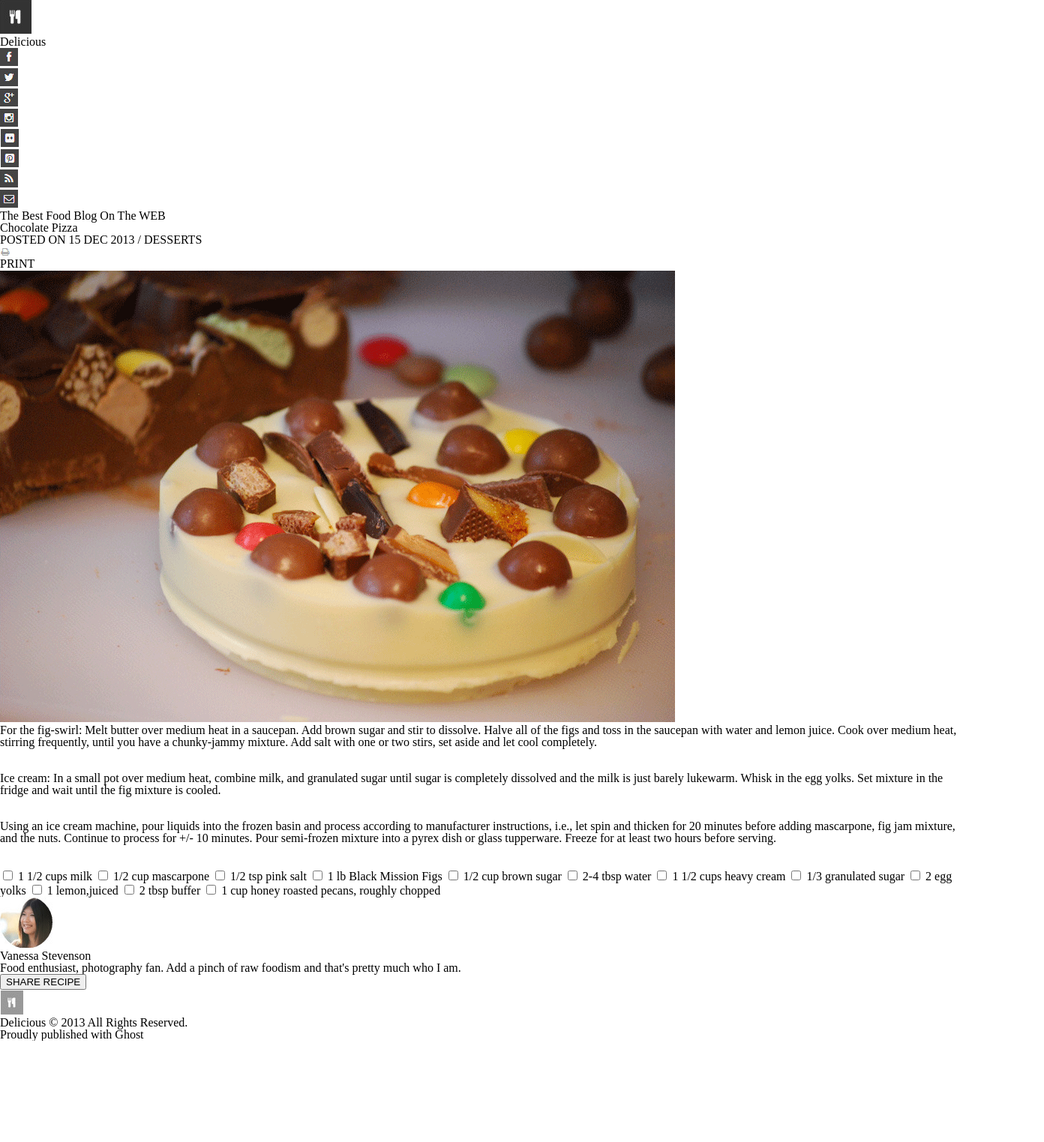
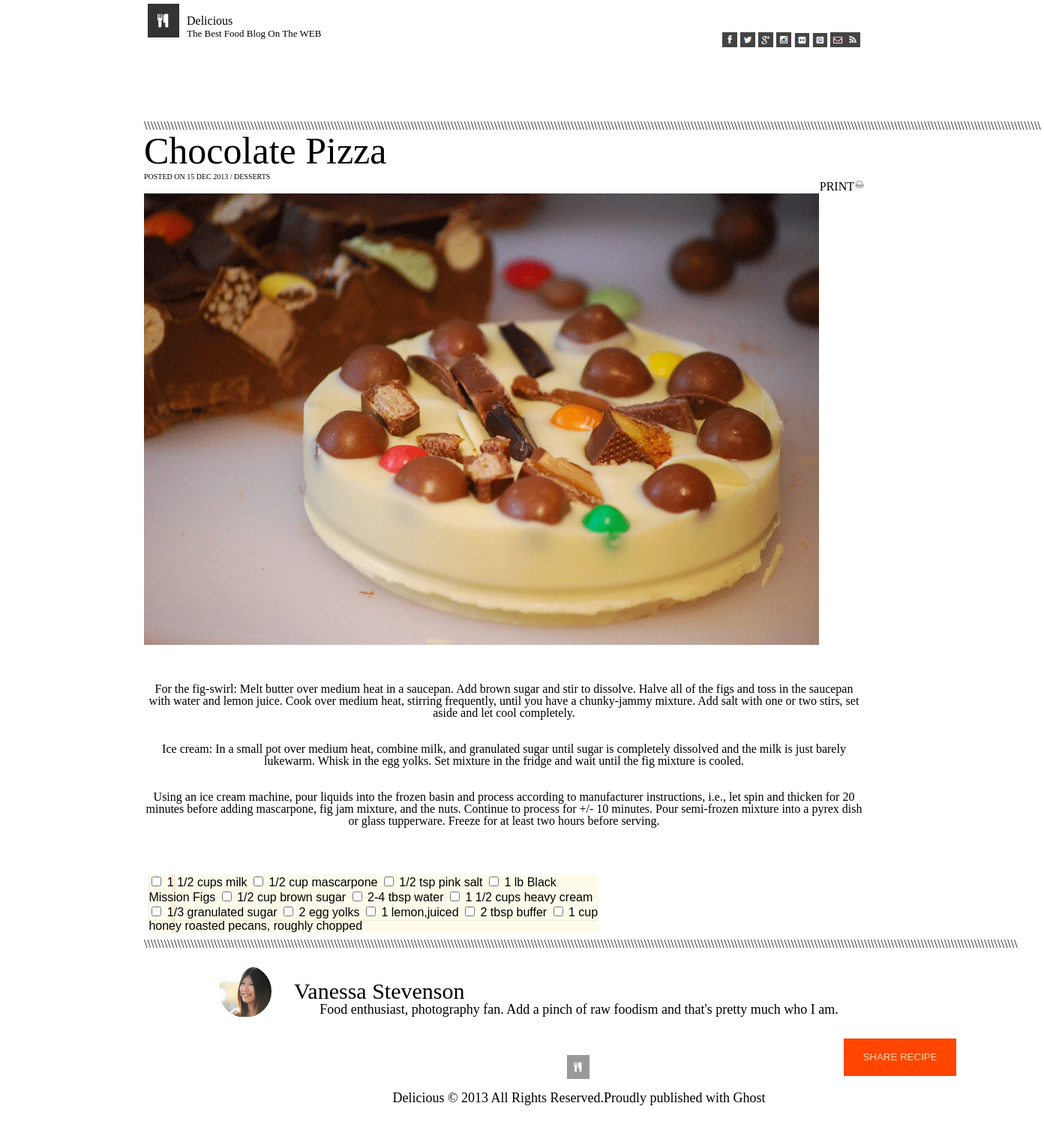
Before and after one commit to leenahmad/chocolate-pizza, a plain HTML site: page index.html in a window 1280 px wide. Shown: the whole page at 75% size, 1392 px wide, since content can reach past the window. Before the commit the page ends 1388 px from the top, so only its background shows below. Drawn offline with Linux system fonts and the light colour scheme.

Commit message:
add css by hala

```diff
--- a/css/style.css
+++ b/css/style.css
@@ -0,0 +1,153 @@
+
+ html{
+    width: 75%;
+    margin-right:15%;
+    margin-left: 15%;
+
+}
+header section {
+
+    width: 100%;
+    float: left;
+  }
+
+  header div {
+    margin: 5px;
+     /* width: 50px;  */
+    height: 150px;
+  }
+
+   div h1{
+    padding-top: 15px;
+  }
+  div h3{
+    width: 400px;
+    padding-top: 50px;
+     font-size: small;
+    padding-right: 300px;
+     display: inline;
+
+  }
+  div ul li img{
+    width: 20px;
+    padding-top: 30px;
+
+    /* padding-right: 5p; */
+
+  }
+
+
+  div ul{
+      float: right;
+      margin-top: .5em;
+      margin-left: 10px;
+  }
+  div ul li {
+    display: inline-block;
+
+  }
+   div ul :first-child{
+    margin-left:0em;
+  }
+   div ul :last-child{
+      margin-left:0em;
+  }
+.left{
+    float: left;
+
+}
+.right{
+    float: right;
+
+}
+
+
+.divmain div {
+    margin: 5px;
+     /* width: 50px;  */
+    height: 150px;
+  }
+
+   h2{
+      font-size: 50px;
+  }
+   h4{
+       width: 200px;
+    margin-top: .5em;
+    margin-bottom: 0px;
+    margin-right: 100em;
+    font-size: 10px;
+}
+.mainright{
+    float: left;
+}
+.mainleft{
+    float: right;
+}
+main img {
+    padding-bottom:3em ;
+}
+p{
+    text-align: center;
+    font-size: medium;
+    text-decoration: black;
+
+}
+#img{
+
+    margin-top: 25px;
+    width: 1000px;
+    background-color: orangered;
+    /* background-image:url("../img/list-bg.png"); */
+
+
+}
+#form1  {
+width: 600px;
+float: left;
+margin-left: 130px;
+font: 1rem 'Fira Sans', sans-serif;
+margin: .4rem;
+background-color: orangered;
+background-image:url("../img/list-bg.png");
+}
+
+
+footer img{
+margin-left: 100px;
+margin-top: 21px;
+position: absolute;
+}
+footer h2{
+    padding-top: 40px;
+    font-size: 30px;
+    margin-left: 200px;
+}
+footer p{
+    margin-left: 200px;
+    font-size: 18px;
+    padding-bottom: 30px;
+}
+
+footer button{
+    float: right;
+    background-color: orangered ;
+    height: 50px;
+    width: 150px;
+    border: none;
+    color: wheat;
+    position: absolute;
+    right: 5px;
+    /* margin-right: ; */
+
+}
+
+#copyright{
+    padding-top: 70px;
+    padding-bottom: 50px;
+}
+#logofooter{
+    margin-right:15%;
+    margin-left: 44%;
+
+}
--- a/index.html
+++ b/index.html
@@ -10,30 +10,43 @@
 </head>
 <body>
     <header>
-        <ul>
+        <section>
+        <div class="left" ><img src="img/logo.png" alt=""> </div>
 
-           <li><img src="img/logo.png" alt=""></li>
-           <h1>Delicious</h1>
-           <li><img src="img/fb-icon.png" alt=""></li>
-           <li><img src="img/twit-icon.png" alt=""></li>
-           <li><img src="img/gp-icon.png" alt=""></li>
-           <li><img src="img/insta-icon.png" alt=""></li>
-           <li><img src="img/flic-icon.png" alt=""></li>
-           <li><img src="img/pint-icon.png" alt=""></li>
-           <li><img src="img/rss-icon.png" alt=""></li>
-           <li><img src="img/mail-icon.png" alt=""></li>
+             <div class="left"><h1>Delicious</h1>
+                <h3 >The Best Food Blog On The WEB</h3>
+            </div>
 
-        </ul>
 
-        <h3>The Best Food Blog On The WEB</h3>
+
+        <div class="right">
+            <ul >
+            <li>
+            <img src="img/fb-icon.png" alt="">
+            <img src="img/twit-icon.png" alt="">
+            <img src="img/gp-icon.png" alt="">
+            <img src="img/insta-icon.png" alt="">
+            <img src="img/flic-icon.png" alt="">
+            <img src="img/pint-icon.png" alt="">
+
+        </li>
+          <li ><img src="img/mail-icon.png" alt=""><img src="img/rss-icon.png" alt=""></li>
+            </ul>
+
+    </div>
+    </section>
+
     </header>
+    <p>\\\\\\\\\\\\\\\\\\\\\\\\\\\\\\\\\\\\\\\\\\\\\\\\\\\\\\\\\\\\\\\\\\\\\\\\\\\\\\\\\\\\\\\\\\\\\\\\\\\\\\\\\\\\\\\\\\\\\\\\\\\\\\\\\\\\\\\\\\\\\\\\\\\\\\\\\\\\\\\\\\\\\\\\\\\\\\\\\\\\\\\\\\\\\\\\\\\\\\\\\\\\\\\\\\\\\\\\\\\\\\\\\\\\\\\\\\\\\\\\\\\\\\\\\\\\\\\\\\\\\\\\\\\\\</p>
+
     <main>
-       <h2>Chocolate Pizza</h2>
-       <h4>POSTED ON 15 DEC 2013 / DESSERTS</h4>
-       <img src="img/print-icon.png" alt="" >
-       <h6>PRINT</h6>
-       <img src="img/choco-pizza.png" alt="">
-
+    <section class="maindiv">
+    <div class="mainright"><h2>Chocolate Pizza</h2></div>
+    <div class="mainright"><h4>POSTED ON 15 DEC 2013 / DESSERTS</h4></div>
+    <div class="mainleft"> <img src="img/print-icon.png" alt="" ></div>
+    <div class="mainleft"> <h6>PRINT</h6></div>
+    <div> <img src="img/choco-pizza.png" alt=""></div>
+    </section>
        <section id="p1">
            <p>
             For the fig-swirl: Melt butter over medium heat in a saucepan. Add brown sugar and stir to dissolve. Halve all of the figs and toss in the saucepan with water and lemon juice. Cook over medium heat, stirring frequently, until you have a chunky-jammy mixture. Add salt with one or two stirs, set aside and let cool completely.
@@ -53,12 +66,13 @@
        </section>
 
        <br></br>
-       <section>
 
-        <form action="" id="myForm">
-            <fieldset>
 
-                <input type="checkbox" name="cupsmilk" id="cupsmilk"/>
+           <div id="img" >
+          <div id="form1">
+        <form>
+
+               <input type="checkbox" name="cupsmilk" id="cupsmilk"/>
                 <label for="cupsmilk">1 1/2 cups milk</label>
 
                 <input type="checkbox" name="cupmascarpone" id="cupmascarpone"/>
@@ -93,12 +107,16 @@
 
                 <input type="checkbox" name="honey" id="honey"/>
                 <label for="honey">1 cup honey roasted pecans, roughly chopped</label>
-            </fieldset>
+
         </form>
+    </div>
 
-       </section>
-       <section>
-           <img src="img/van-pic.png" alt="">
+</div>
+<p>\\\\\\\\\\\\\\\\\\\\\\\\\\\\\\\\\\\\\\\\\\\\\\\\\\\\\\\\\\\\\\\\\\\\\\\\\\\\\\\\\\\\\\\\\\\\\\\\\\\\\\\\\\\\\\\\\\\\\\\\\\\\\\\\\\\\\\\\\\\\\\\\\\\\\\\\\\\\\\\\\\\\\\\\\\\\\\\\\\\\\\\\\\\\\\\\\\\\\\\\\\\\\\\\\\\\\\\\\\\\\\\\\\\\\\\\\\\\\\\\\\\\\\\\\\\\\\\\\\\\\\</p>
+
+      </main>
+    <footer>
+        <img src="img/van-pic.png" alt="">
 
            <h2>Vanessa Stevenson</h2>
 
@@ -106,12 +124,13 @@
 
            <button> SHARE RECIPE </button>
 
-       </section>
-    </main>
-    <footer>
-       <img src="img/small-logo.png" alt="">
-     <p>Delicious &copy; 2013 All Rights Reserved.</p>
-     <p>Proudly published with Ghost</p>
+
+
+                <img id="logofooter" src="img/small-logo.png" alt="">
+     <p id="copyright">Delicious &copy; 2013 All Rights Reserved.Proudly published with Ghost</p>
+
+
+
     </footer>
 
 </body>
```
